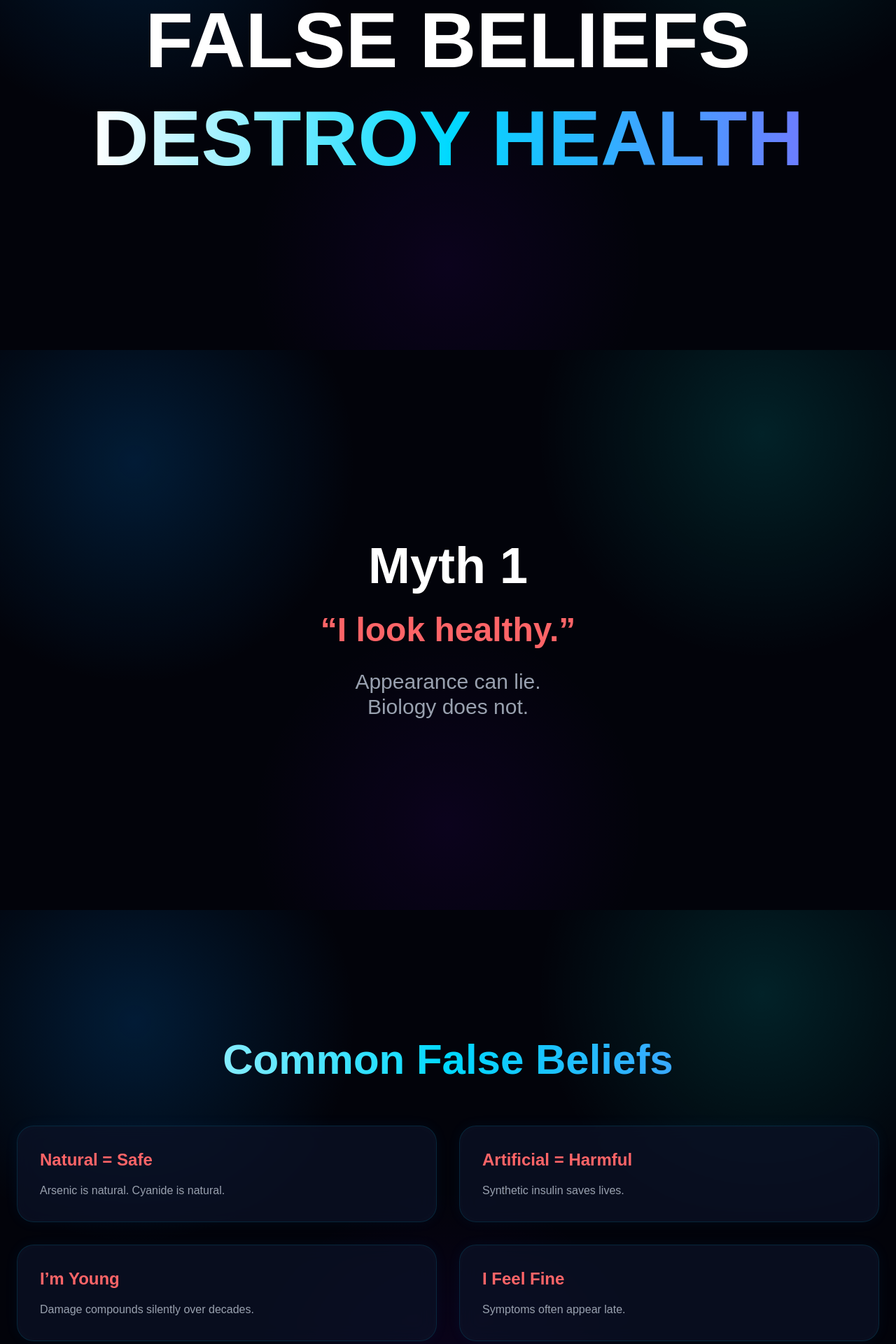
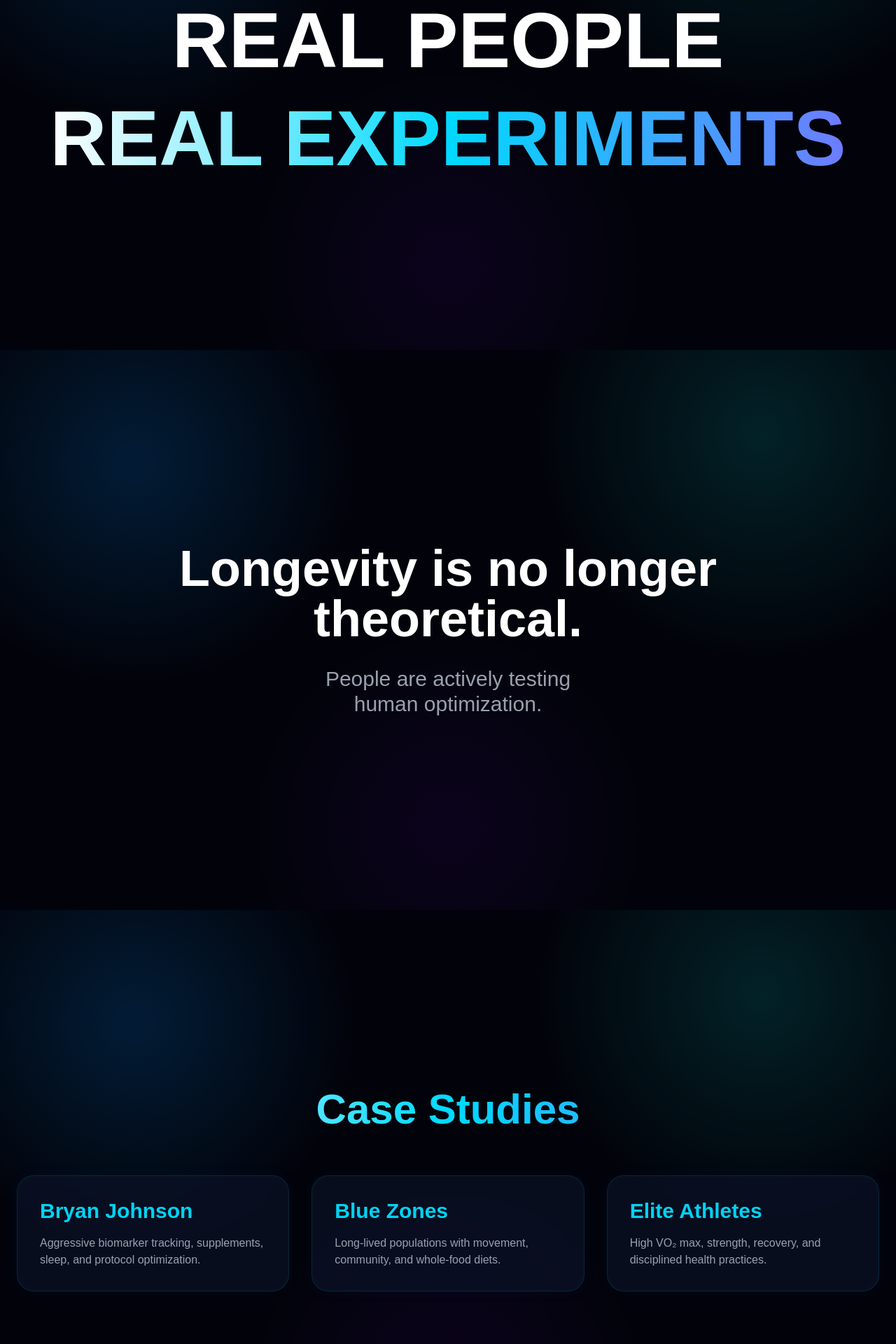
Before and after one commit to Yuvaakaarthikheshwaran/longevity-protocol, a Next.js app: page /myths in a window 1280 px wide. Shown: the part 300-2220 px from the top of the page at 70% size. Built offline with nearby package versions, Linux system fonts and the light colour scheme.

Commit message:
Rename MythsPage to CaseStudiesPage and update content

```diff
--- a/app/myths/page.tsx
+++ b/app/myths/page.tsx
@@ -2,7 +2,7 @@
 
 import { motion } from "framer-motion";
 
-export default function MythsPage() {
+export default function CaseStudiesPage() {
   return (
     <main className="min-h-screen text-white overflow-x-hidden relative">
       {/* SCREEN 1 */}
@@ -12,14 +12,14 @@ export default function MythsPage() {
           animate={{ opacity: 1 }}
           transition={{ duration: 2 }}
         >
-          <p className="text-red-400 tracking-[0.4em] uppercase mb-8">
-            WARNING
+          <p className="text-cyan-400 tracking-[0.4em] uppercase mb-8">
+            CASE STUDIES
           </p>
 
           <h1 className="text-5xl md:text-[7rem] font-black leading-tight">
-            FALSE BELIEFS
+            REAL PEOPLE
             <br />
-            <span className="gradient-text">DESTROY HEALTH</span>
+            <span className="gradient-text">REAL EXPERIMENTS</span>
           </h1>
         </motion.div>
       </section>
@@ -31,17 +31,15 @@ export default function MythsPage() {
           whileInView={{ opacity: 1, y: 0 }}
         >
           <h2 className="text-4xl md:text-7xl font-bold mb-8">
-            Myth 1
+            Longevity is no longer
+            <br />
+            theoretical.
           </h2>
 
-          <p className="text-3xl md:text-5xl text-red-400 font-bold mb-8">
-            “I look healthy.”
-          </p>
-
-          <p className="text-xl md:text-3xl text-gray-400">
-            Appearance can lie.
+          <p className="text-xl md:text-3xl text-gray-400 max-w-4xl mx-auto">
+            People are actively testing
             <br />
-            Biology does not.
+            human optimization.
           </p>
         </motion.div>
       </section>
@@ -50,43 +48,34 @@ export default function MythsPage() {
       <section className="min-h-screen flex items-center justify-center px-6">
         <div className="max-w-7xl w-full">
           <h2 className="text-4xl md:text-6xl font-bold text-center mb-16 gradient-text">
-            Common False Beliefs
+            Case Studies
           </h2>
 
-          <div className="grid md:grid-cols-2 gap-8">
+          <div className="grid md:grid-cols-3 gap-8">
             <div className="card-bg rounded-3xl p-8">
-              <h3 className="text-2xl font-bold mb-4 text-red-400">
-                Natural = Safe
+              <h3 className="text-3xl font-bold mb-4 text-cyan-400">
+                Bryan Johnson
               </h3>
               <p className="text-gray-400">
-                Arsenic is natural. Cyanide is natural.
+                Aggressive biomarker tracking, supplements, sleep, and protocol optimization.
               </p>
             </div>
 
             <div className="card-bg rounded-3xl p-8">
-              <h3 className="text-2xl font-bold mb-4 text-red-400">
-                Artificial = Harmful
+              <h3 className="text-3xl font-bold mb-4 text-cyan-400">
+                Blue Zones
               </h3>
               <p className="text-gray-400">
-                Synthetic insulin saves lives.
+                Long-lived populations with movement, community, and whole-food diets.
               </p>
             </div>
 
             <div className="card-bg rounded-3xl p-8">
-              <h3 className="text-2xl font-bold mb-4 text-red-400">
-                I’m Young
+              <h3 className="text-3xl font-bold mb-4 text-cyan-400">
+                Elite Athletes
               </h3>
               <p className="text-gray-400">
-                Damage compounds silently over decades.
-              </p>
-            </div>
-
-            <div className="card-bg rounded-3xl p-8">
-              <h3 className="text-2xl font-bold mb-4 text-red-400">
-                I Feel Fine
-              </h3>
-              <p className="text-gray-400">
-                Symptoms often appear late.
+                High VO₂ max, strength, recovery, and disciplined health practices.
               </p>
             </div>
           </div>
@@ -97,13 +86,13 @@ export default function MythsPage() {
       <section className="min-h-screen flex items-center justify-center px-6 text-center">
         <motion.div initial={{ opacity: 0 }} whileInView={{ opacity: 1 }}>
           <h2 className="text-4xl md:text-7xl font-bold mb-8 text-red-400">
-            The Dangerous Truth
+            Key Lesson
           </h2>
 
           <p className="text-xl md:text-3xl text-gray-400 max-w-4xl mx-auto leading-relaxed">
-            Humans prefer comfort.
+            Longevity is not one thing.
             <br />
-            Biology only obeys reality.
+            It is systems working together.
           </p>
         </motion.div>
       </section>
@@ -112,13 +101,13 @@ export default function MythsPage() {
       <section className="min-h-screen flex items-center justify-center px-6 text-center">
         <motion.div initial={{ opacity: 0 }} whileInView={{ opacity: 1 }}>
           <h2 className="text-5xl md:text-8xl font-bold gradient-text leading-tight mb-8">
-            TRUTH
+            OPTIMIZE
             <br />
-            FIRST
+            THE SYSTEM
           </h2>
 
           <p className="text-gray-400 text-2xl">
-            comfort later.
+            not one variable.
           </p>
         </motion.div>
       </section>
```
